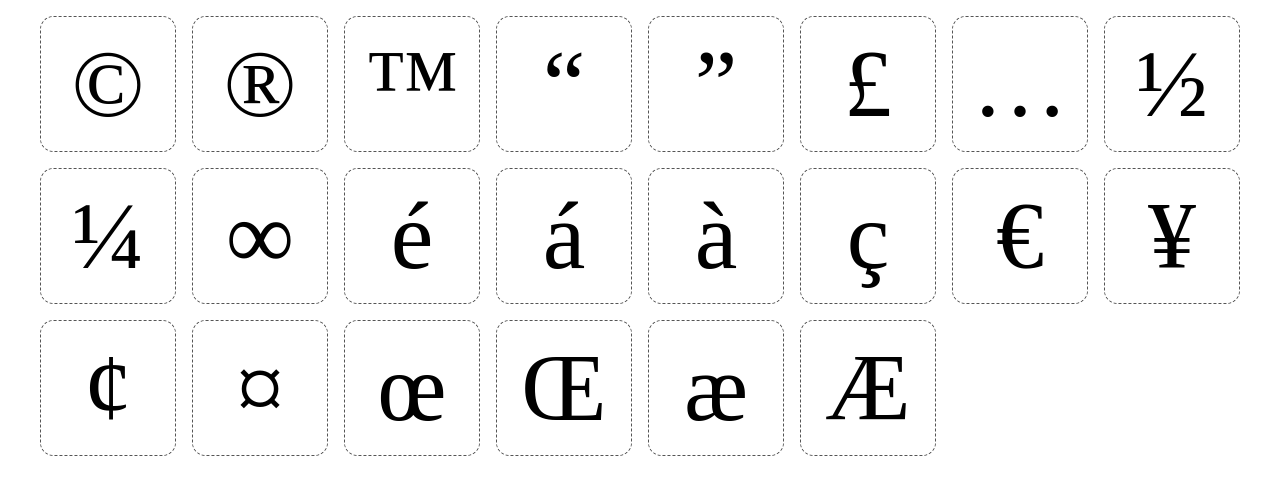
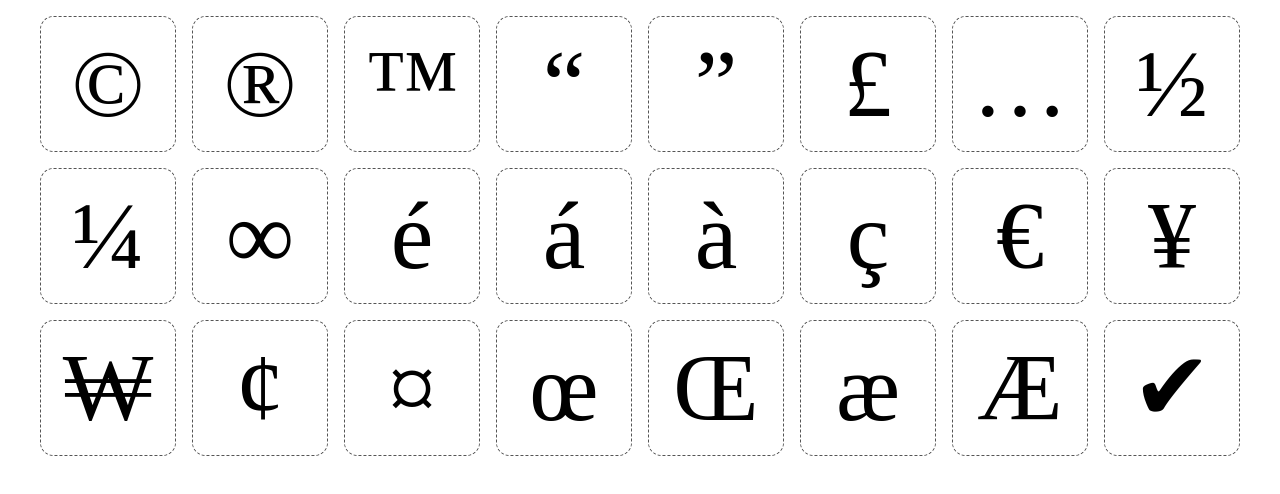
Before and after one commit to samwho/symbol.wtf, a plain HTML site: page index.html in a window 1280 px wide. Drawn offline with Linux system fonts and the light colour scheme.

Commit message:
added south korean Won and the heavy checkmark

```diff
--- a/index.html
+++ b/index.html
@@ -98,7 +98,7 @@
   <script>
     const symbols = [
       "©", "®", "™", "“", "”", "£", "…", "½", "¼", "∞", "é", "á", "à", "ç", "€",
-      "¥", "¢", "¤", "œ", "Œ", "æ", "Æ"
+      "¥", "₩", "¢", "¤", "œ", "Œ", "æ", "Æ", "✔"
     ];
 
     document.addEventListener("DOMContentLoaded", () => {
```
